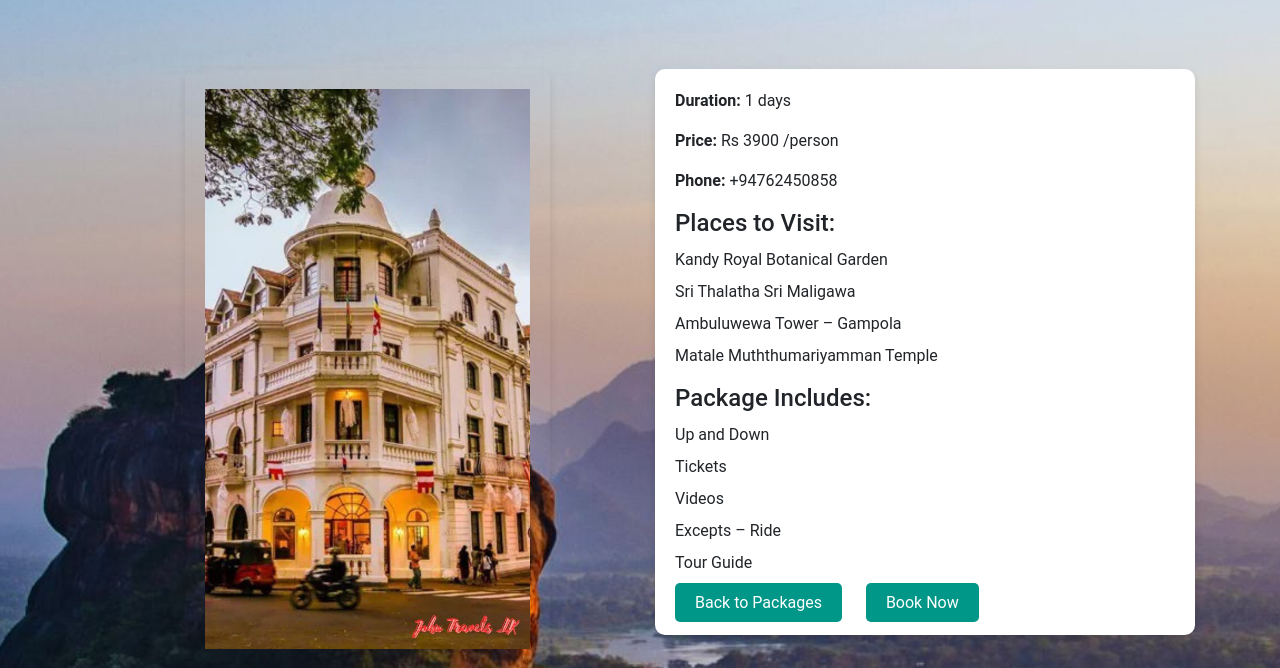
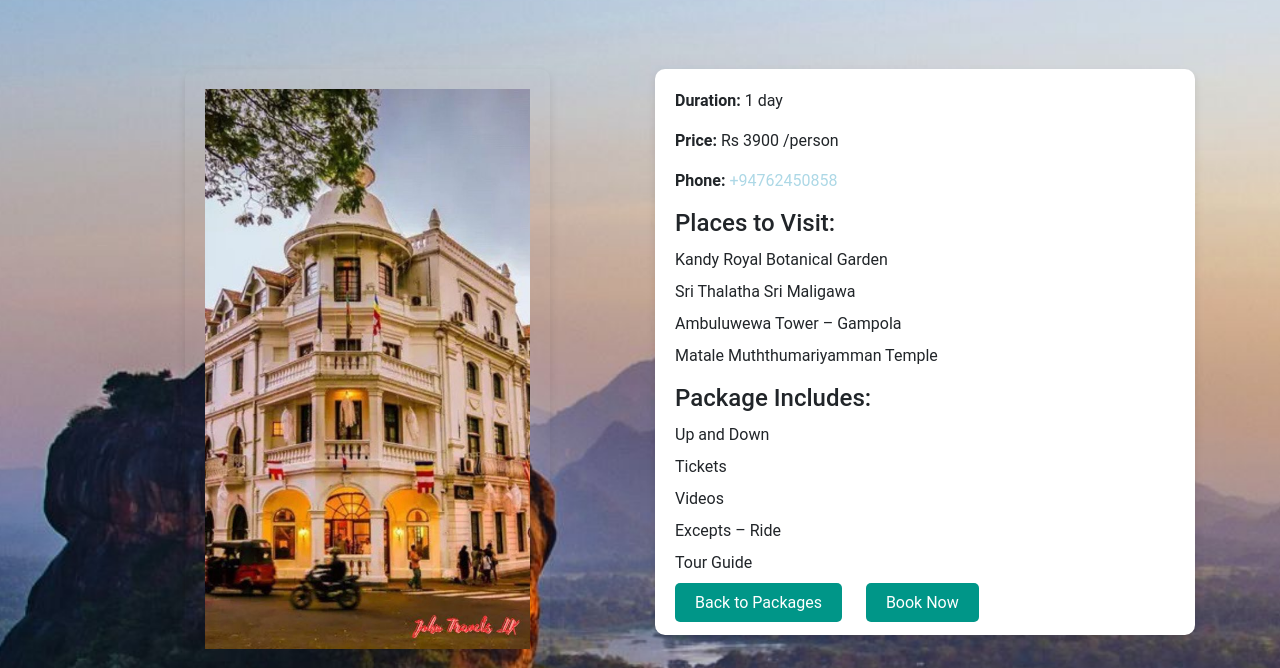
Before and after one commit to woocurs/johntravelslk, a PHP site: the page made by viewpackages.php in a window 1280 px wide. Shown: the part 233-901 px from the top of the page. Run offline with PHP 8.4, Linux system fonts and the light colour scheme; some libraries are stand-ins or nearby versions.

Commit message:
tab logo added

```diff
--- a/Welcome.php
+++ /dev/null
@@ -1,3 +0,0 @@
-<?php
-echo "Hello woocurs this is the page of Testing welcome of Johntravelslk";
-?>
--- a/about.php
+++ b/about.php
@@ -1,3 +1,4 @@
+<?php include 'header/header.php'; ?>
 <!DOCTYPE html>
 <html lang="en">
 <head>
@@ -8,7 +9,7 @@
     <link rel="stylesheet" href="styles/css/bootstrap.min.css">
 </head>
 <body>
-    <?php include 'header/header.php'; ?>
+
     <section class="inner-banner-wrap">
         <div class="inner-banner-container" style="background-image: url(images/inner-banner-new.jpg);">
             <div class="container">
--- a/admin/admin_login.php
+++ b/admin/admin_login.php
@@ -43,6 +43,7 @@ $conn->close();
 <head>
     <meta charset="UTF-8">
     <meta name="viewport" content="width=device-width, initial-scale=1.0">
+    <link rel="icon" type="image/png" sizes="380x380" href="../images/Logo.png">
     <title>Admin Login - John Travels LK</title>
     <style>
         /* Background */
--- a/admin/header.php
+++ b/admin/header.php
@@ -10,6 +10,7 @@ $address = "#377 B 1/1, Mannar Road, Veppankulam, Vavuniya, Sri Lanka";
 <head>
     <meta charset="UTF-8">
     <meta name="viewport" content="width=device-width, initial-scale=1.0">
+    <link rel="icon" type="image/png" sizes="380x380" href="../images/Logo.png">
     <title>John Travels LK</title>
     <link rel="stylesheet" href="../styles/styles.css">
     <link rel="stylesheet" href="https://maxcdn.bootstrapcdn.com/bootstrap/4.5.2/css/bootstrap.min.css">
--- a/careers.php
+++ b/careers.php
@@ -113,7 +113,7 @@ if ($_SERVER['REQUEST_METHOD'] == 'POST') {
 ?>
 
 
-
+<?php include 'header/header.php'; ?>
 
 <!DOCTYPE html>
 <html lang="en">
@@ -269,7 +269,7 @@ if ($_SERVER['REQUEST_METHOD'] == 'POST') {
 
 </head>
 <body>
-<?php include 'header/header.php'; ?>
+
     <section class="inner-banner-wrap">
         <div class="inner-banner-container" style="background-image: url(images/inner-banner-new.jpg);">
             <div class="container">
--- a/gallery.php
+++ b/gallery.php
@@ -11,7 +11,7 @@ $images = [
 	["src" => "images/destination_8.jpg", "alt" => "Temple of the Tooth", "caption" => "Temple of the Tooth"]
 ];
 ?>
-
+<?php include("header/header.php"); ?>
 <!DOCTYPE html>
 <html lang="en">
 <head>
@@ -172,7 +172,7 @@ $images = [
     </style>
 </head>
 <body>
-<?php include("header/header.php"); ?>
+
 <header>
     Our Travel Gallery
 </header>
--- a/header/booking_header.php
+++ b/header/booking_header.php
@@ -10,6 +10,7 @@ $address = "#377 B 1/1, Mannar Road, Veppankulam, Vavuniya, Sri Lanka";
 <head>
     <meta charset="UTF-8">
     <meta name="viewport" content="width=device-width, initial-scale=1.0">
+    <link rel="icon" type="image/png" sizes="380x380" href="images/logo.png">
     <title>John Travels LK</title>
     <link rel="stylesheet" href="styles/booking_styles.css">
     <link rel="stylesheet" href="https://maxcdn.bootstrapcdn.com/bootstrap/4.5.2/css/bootstrap.min.css">
--- a/header/header.php
+++ b/header/header.php
@@ -10,6 +10,7 @@ $address = "#377 B 1/1, Mannar Road, Veppankulam, Vavuniya, Sri Lanka";
 <head>
     <meta charset="UTF-8">
     <meta name="viewport" content="width=device-width, initial-scale=1.0">
+    <link rel="icon" type="image/png" sizes="380x380" href="images/logo.png">
     <title>John Travels LK</title>
     <link rel="stylesheet" href="styles/styles.css">
     <link rel="stylesheet" href="https://maxcdn.bootstrapcdn.com/bootstrap/4.5.2/css/bootstrap.min.css">
--- a/testimonials.php
+++ b/testimonials.php
@@ -1,4 +1,4 @@
-
+<?php include("header/header.php"); ?>
 
 
 <!DOCTYPE html>
@@ -117,7 +117,7 @@
     </style>
 </head>
 <body>
-<?php include("header/header.php"); ?>
+
 
 <section class="testimonials">
     <div class="container">
--- a/tourpackages.php
+++ b/tourpackages.php
@@ -1,3 +1,4 @@
+<?php include 'header/header.php'; ?>
 <!DOCTYPE html>
 <html lang="en">
 <head>
@@ -376,7 +377,6 @@
     </style>
 </head>
 <body>
-    <?php include 'header/header.php'; ?>
 
     <div class="tourpackagestitle">
         <h1>Tour Packages</h1>
--- a/viewpackages.php
+++ b/viewpackages.php
@@ -31,7 +31,7 @@ $packages = [
         'title' => 'Batticaloa',
         'days' => 2,
         'places' => [
-            'Maritime Museum', 'National Museum Clock Tower Galle', 'Secret Beach', 'Thalpe Beach', 'Koggalle Lake'
+            'Pasikudah Beach', 'Oluvil Lighthouse', 'Kinniya Bridge', 'Gal Oya National Park', 'Batticaloa Lagoon'
         ],
         'package_includes' => [
             'Up and Down', 'Tickets', 'Videos', 'Excepts – Ride', 'Tour Guide'
@@ -42,7 +42,7 @@ $packages = [
     ],
     [
         'title' => 'Nuwara Eliya',
-        'days' => 1,
+        'days' => 2,
         'places' => [
             'Post Office', 'Gregory Park', 'World End', 'Deer'
         ],
@@ -120,7 +120,7 @@ foreach ($packages as $p) {
     }
 }
 ?>
-
+<?php include 'header/header.php'; ?>
 <!DOCTYPE html>
 <html lang="en">
 <head>
@@ -252,7 +252,7 @@ foreach ($packages as $p) {
     </style>
 </head>
 <body>
-<?php include 'header/header.php'; ?>
+
     <?php if ($package): ?>
         <div class="package-header">
             <h1><?php echo $package['title']; ?> Tour Package</h1>
@@ -265,9 +265,10 @@ foreach ($packages as $p) {
             </div>
             <div class="col-md-6">
                 <div class="package-details">
-                    <p><strong>Duration:</strong> <?php echo $package['days']; ?> days</p>
+                    <p><strong>Duration:</strong> <?php echo $package['days']; ?> day</p>
                     <p><strong>Price:</strong> <?php echo $package['price']; ?></p>
-                    <p><strong>Phone:</strong> <?php echo $package['phone']; ?></p>
+                    <p><a href="tel:<?php echo htmlspecialchars($package['phone']); ?>" style="text-decoration: none; color: inherit;"><strong>Phone:</strong> <span style="color: lightblue;"><?php echo htmlspecialchars($package['phone']); ?></span>
+                    </a></p>
 
                     <h3>Places to Visit:</h3>
                     <ul>
```
